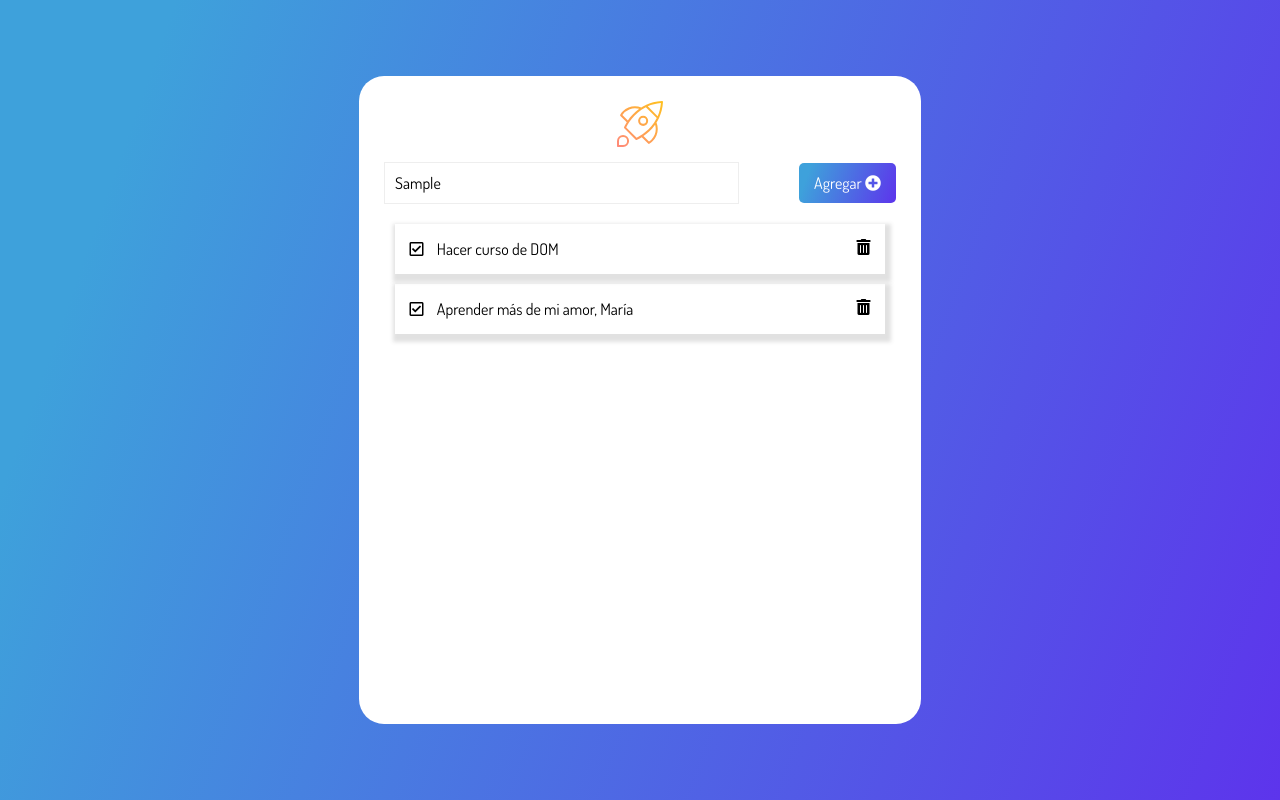
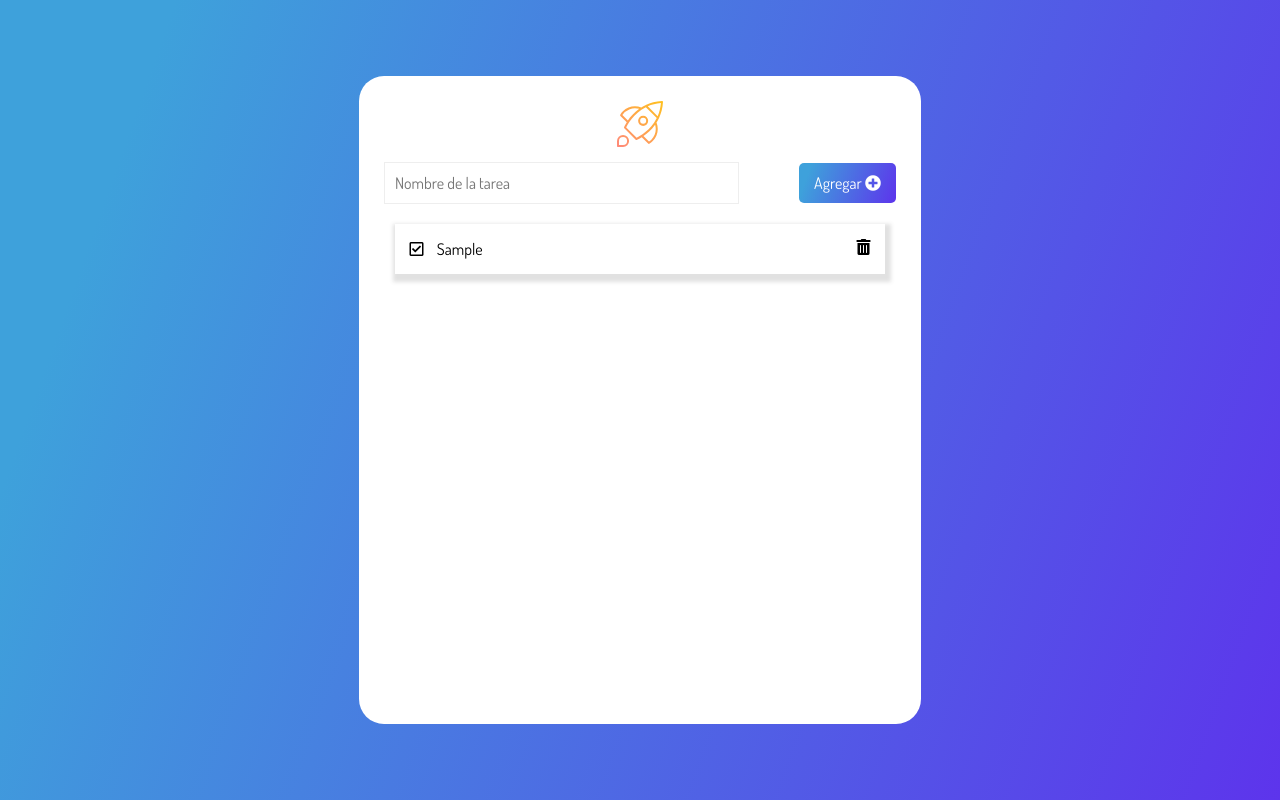
Before and after one commit to XxNashvillexX/Almacenando_datos, a plain HTML site: page index.html in a window 1280 px wide. Both pictures are taken after typing "Sample" into the empty fields and a click on the button "Agregar". Drawn offline with Linux system fonts and the light colour scheme.

Commit message:
clase03 completada

```diff
--- a/index.html
+++ b/index.html
@@ -36,21 +36,7 @@
             </button>
           </form>
         </div>
-        <ul class="cardsList">
-          <li class="card">
-            <div>
-              <i class="far fa-check-square icon"></i>
-              <span class="task">Hacer curso de DOM</span>
-            </div>
-            <i class="fas fa-trash-alt trashIcon icon"></i>
-          </li>
-          <li class="card">
-            <div>
-              <i class="far fa-check-square icon"></i>
-              <span class="task">Aprender más de mi amor, María</span>
-            </div>
-            <i class="fas fa-trash-alt trashIcon icon"></i>
-          </li>
+        <ul class="cardsList" data-list>
         </ul>
       </div>
     </main>
@@ -79,4 +65,10 @@ document.querySelectorAll(“selector”) regresa todos los elementos con el mis
             Para que la pagina no se actualice cada vez que lleno formularos (inputs), en la funcion del evento buton, agrego como parametro el evento hecho por la pc, luego acciono un comando el cual inpide que se refresque por defecto.
 
             En html todo es representado por objetos, los cuales por medio de metodos o funciones podemos ejecutar para que realice cierta accion.
+
+  Clase 3:  creando una variable que contenga el elemento en donde van las tarjetas, podemos manipular los datos
+            y agregar los valores pasados por el input, al hacer click.
+            Al tener una variable que contenga esa porcion de codigo HTML, vamos agregar la variable que contiene los datos del input. Y luego para que esa porcion se añada a la tag task, la pasamos de variable a variable.
+
+            una variable que contenga el elemento desde HTML, otra que creara un nuevo elemento, el cual sera dado desde otra variable que tendra una porcion de codigo HTML en JS.
 -->
--- a/script.js
+++ b/script.js
@@ -5,10 +5,31 @@ const btn = document.querySelector('[data-form-btn]');
 const createTask = (evento) =>{
     evento.preventDefault();    //metodo
     const input = document.querySelector('[data-form-input]');
-    console.log(input.value);
+    const value = input.value;
+    const list = document.querySelector('[data-list]');
+    const task = document.createElement("li");
+    task.classList.add("card");
+    //agrego la tag card a la variable con tag li. Para modificar su contenido
+    input.value = "";
+    const content = `<div>
+        <i class="far fa-check-square icon"></i>
+        <span class="task">${value}</span>
+        </div>
+        <i class="fas fa-trash-alt trashIcon icon"></i>`
+
+    task.innerHTML = content;
+    list.appendChild(task);
+    console.log(content);
 }
 //este console.log mostrara en la consola el elemento que seleccionamos
 console.log(btn);
 
 btn.addEventListener('click', createTask);
 //encapsulamos el metodo en una variable y la pasamos como parametro para el evento btn
+/*
+task.innerHTML = content
+este comando agrega porcion de codigo HTML desde JS a alguna tag de mi index
+
+appendChild(valor):
+comando para agregar un elemento hijo dentro de un elemento padre, en HTML desde JS.
+*/
```
